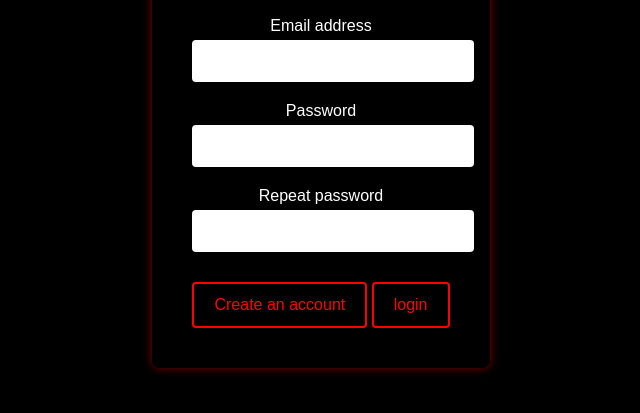
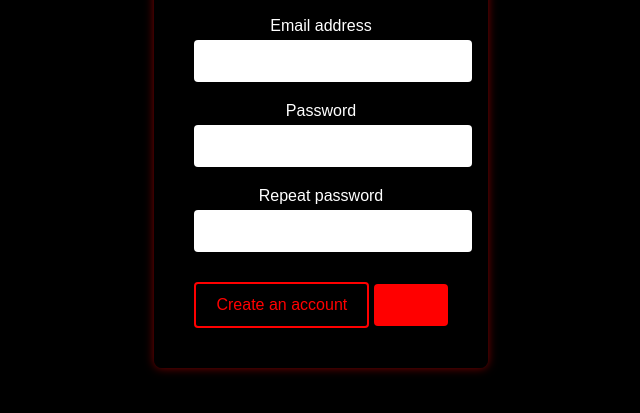
Before and after one commit to EHB-MCT/web2-frontend-amauryrw, a website: page docs/register.html in a window 1280 px wide. Shown: the part 317-730 px from the top of the page, without its empty margins (319-959 px from the left). Drawn offline with Linux system fonts and the light colour scheme.

Commit message:
final commit

```diff
--- a/docs/register.html
+++ b/docs/register.html
@@ -1,6 +1,5 @@
 <!DOCTYPE html>
 <html lang="en">
-
 <head>
     <meta charset="UTF-8">
     <meta http-equiv="X-UA-Compatible" content="IE=edge">
@@ -31,7 +30,7 @@
             <input type="password" id="registerPassword2">
         </div>
         <button class="register" type="submit">Create an account</button>
-        <button class="register" type="submit"><a href="login.html">login</a></button>
+        <button class="login_button" type="submit"><a href="login.html">login</a></button>
 
         <div id="messageContainerReg"></div>
 
```
